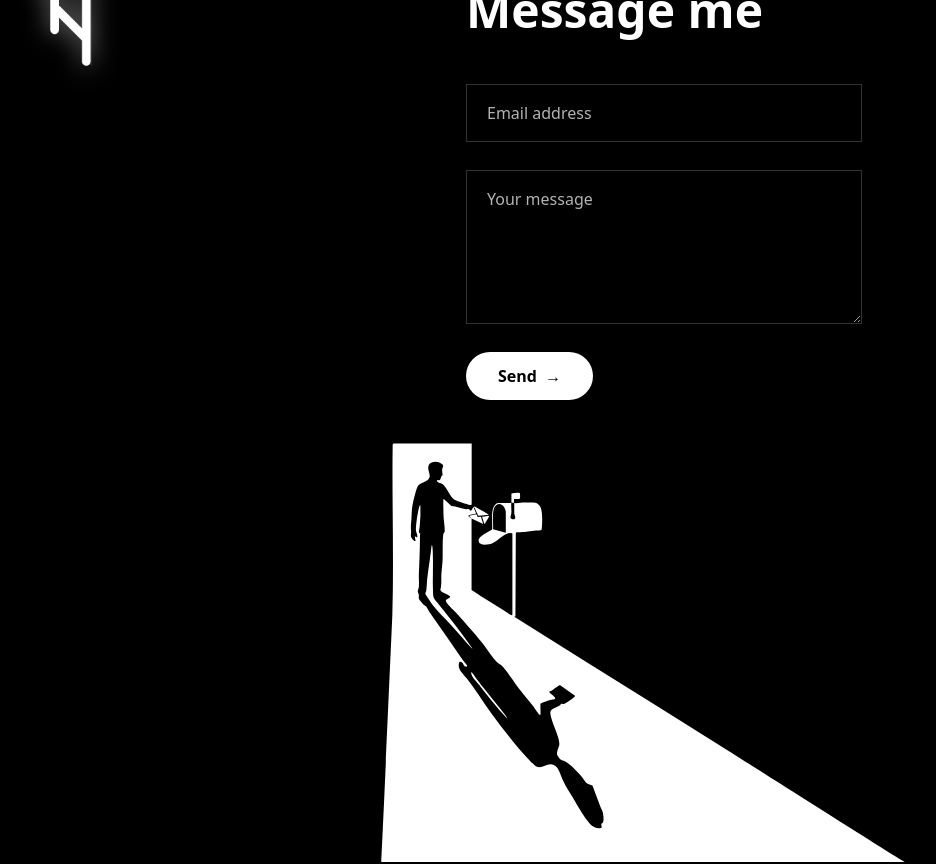
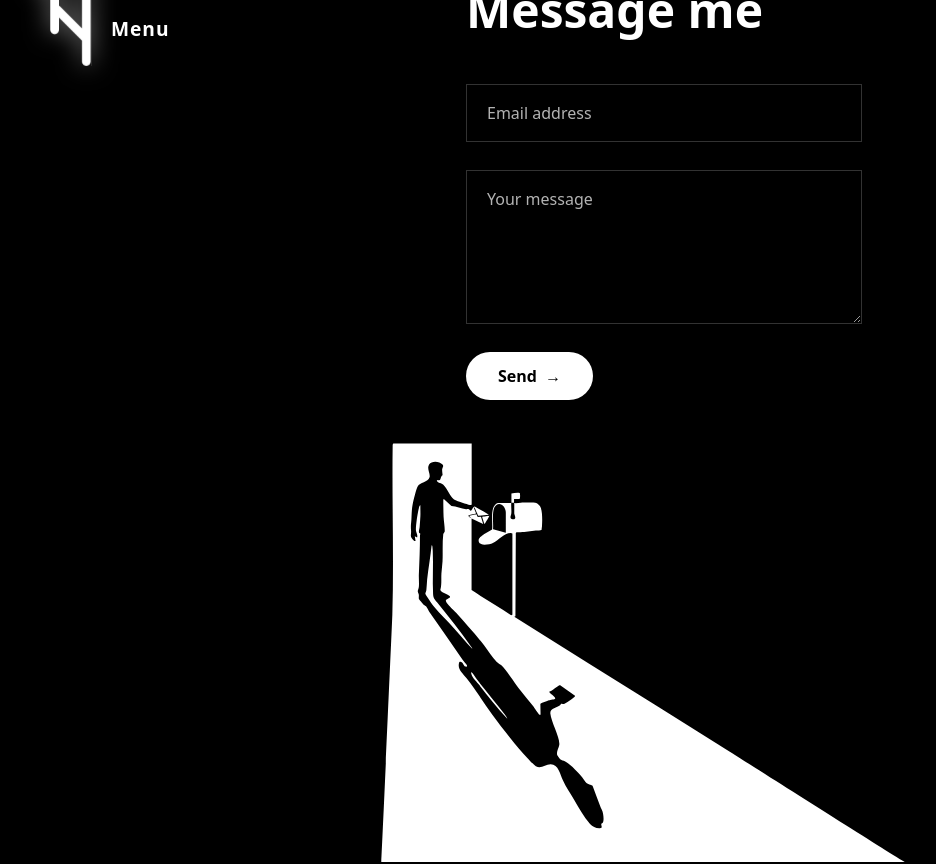
Before and after one commit to Ehsantagh/ehsan-r, a React (Vite) app: page /contact in a window 1280 px wide. Shown: the top 864 px of the page, without its empty margins (29-965 px from the left). Built offline with nearby package versions, Linux system fonts and the light colour scheme.

Commit message:
the Menu component now is complete, both functionally and style

```diff
--- a/src/components/Menu.jsx
+++ b/src/components/Menu.jsx
@@ -48,11 +48,13 @@ export default function Menu() {
         <img src={isContactPage ? '/images/home/menu-ladder-white.png' : '/images/home/menu-ladder.png'} alt="menu ladder" />
       </div>
 
+      {/* Menu Text - Always visible */}
+      {!isOpen && (
+        <span className="menu-text" onClick={handleLadderClick}>Menu</span>
+      )}
+
       {/* Menu Items */}
       <nav className="menu-items">
-        {!isOpen ? (
-          <span className="menu-text">Menu</span>
-        ) : (
         <ul>
           {MENU_ITEMS.map((item, index) => (
             <li key={index}>
@@ -65,7 +67,6 @@ export default function Menu() {
             </li>
           ))}
         </ul>
-        )}
       </nav>
     </div>
   );
--- a/src/styles/menu.css
+++ b/src/styles/menu.css
@@ -49,12 +49,18 @@
   font-weight: 600;
   color: #000000;
   letter-spacing: 0.05em;
+  position: absolute;
+  left: 140px;
+  bottom: 1.35rem;
   opacity: 1;
   animation: fadeIn 1s ease-in-out forwards;
+  cursor: pointer;
+  transition: opacity 0.2s ease;
+  pointer-events: auto;
 }
 
-.menu-container.open .menu-text {
-  display: none;
+.menu-text:hover {
+  opacity: 0.7;
 }
 
 .menu-container.contact-mode .menu-text {
```
Lines whose indentation alone changed are shown as unchanged.
